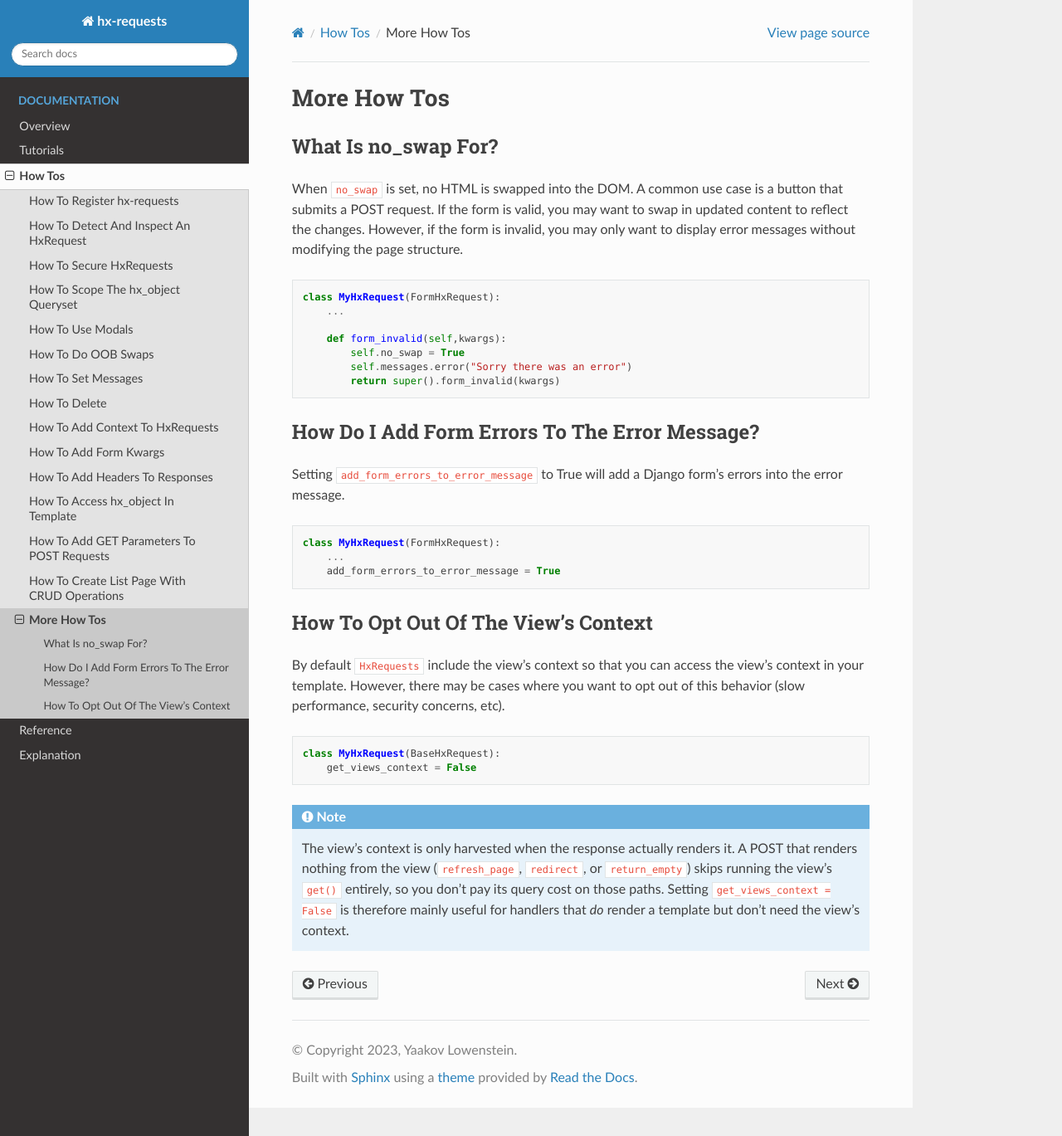
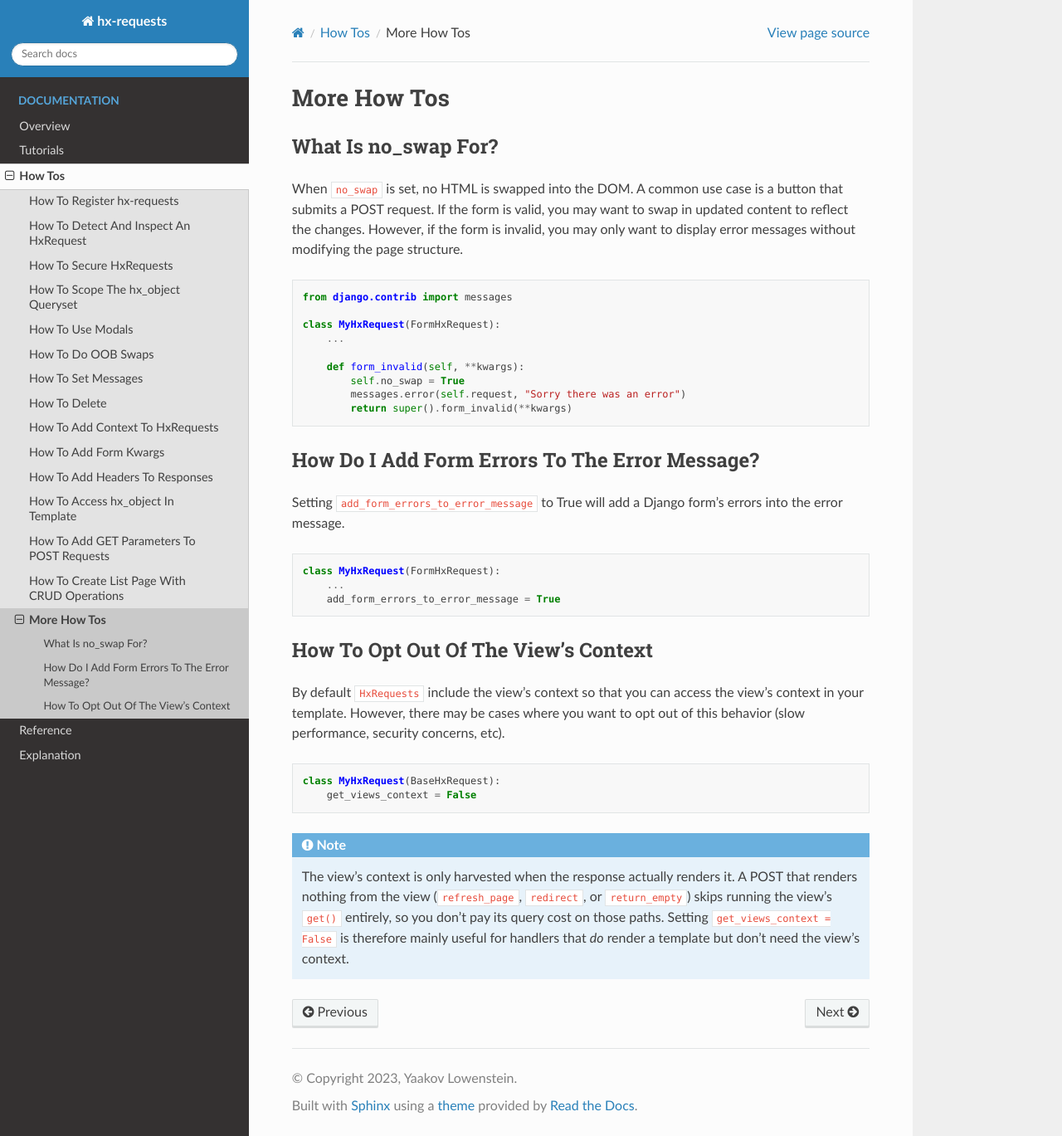
Before and after one commit to yaakovLowenstein/hx-requests, a Sphinx documentation site: the page built from docs/how_tos/more_how_tos.rst, in a window 1280 px wide and 1369 px high. Shown: the whole window at 83% size. Built offline with Sphinx 7.4.7 and the Read the Docs theme 3.1.0, drawn with Linux system fonts in a browser that asks for light colours; pages that are not in the unit, such as notebooks, are missing from menus.

Commit message:
docs: fix the form_invalid example in more_how_tos
There is no self.messages attribute; messages go through Django's
messages.error(self.request, ...). Also fix the hook signature
(form_invalid(self, **kwargs)) and the super() call (**kwargs).

Co-Authored-By: Claude Fable 5 <noreply@anthropic.com>

```diff
--- a/docs/how_tos/more_how_tos.rst
+++ b/docs/how_tos/more_how_tos.rst
@@ -11,13 +11,15 @@ However, if the form is invalid, you may only want to display error messages wit
 
 .. code-block:: python
 
+    from django.contrib import messages
+
     class MyHxRequest(FormHxRequest):
         ...
 
-        def form_invalid(self,kwargs):
+        def form_invalid(self, **kwargs):
             self.no_swap = True
-            self.messages.error("Sorry there was an error")
-            return super().form_invalid(kwargs)
+            messages.error(self.request, "Sorry there was an error")
+            return super().form_invalid(**kwargs)
 
 
 How Do I Add Form Errors To The Error Message?
```
